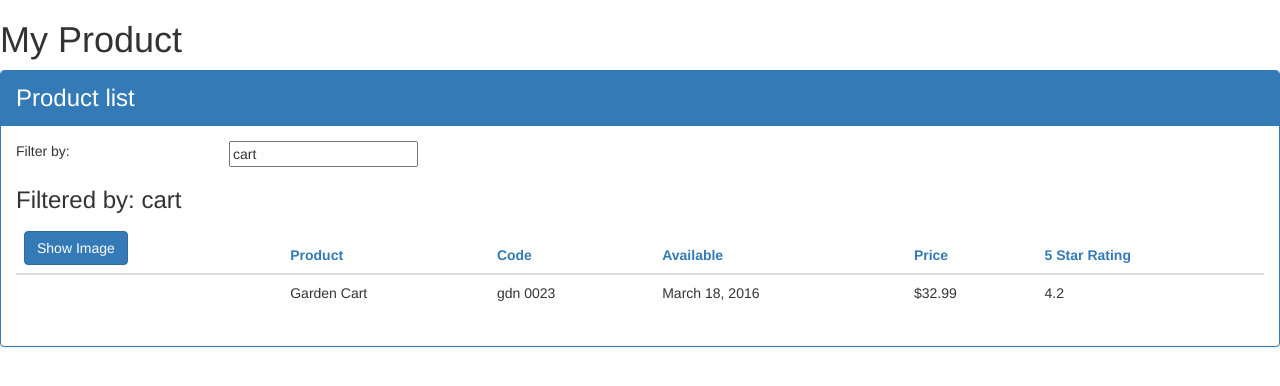
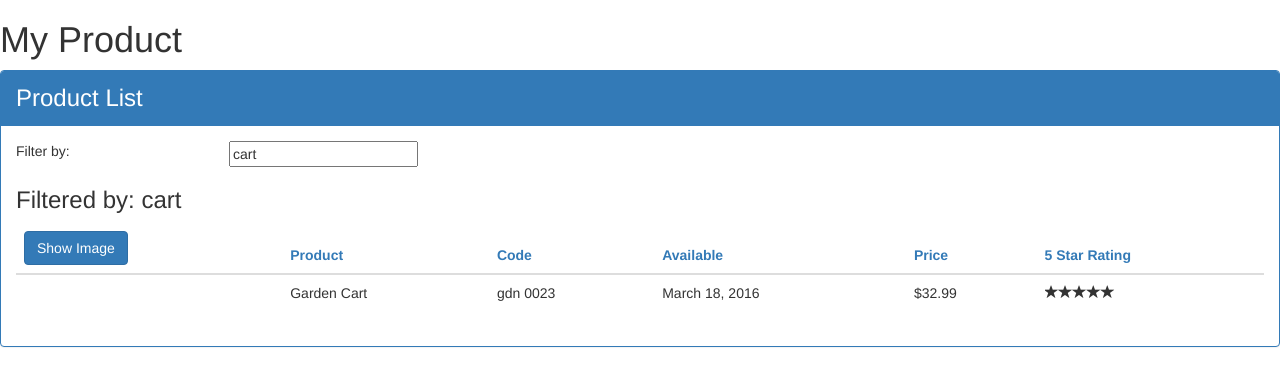
Before and after one commit to Nik7A/angular-example, an Angular app: page /welcome in a window 1280 px wide. Shown: the top 386 px of the page. Built offline with nearby package versions, Linux system fonts and the light colour scheme.

Commit message:
Add stars using nested components

```diff
--- a/src/app/app.module.ts
+++ b/src/app/app.module.ts
@@ -5,12 +5,14 @@
 import { AppComponent } from './app.component';
 import { ProductListComponent } from './products/product-list.component';
 import { ConvertToSpacesPipe } from './shared/convert-to-spaces.pipe';
+import { StarComponent } from './shared/star.component';
 
 @NgModule({
   declarations: [
     AppComponent,
     ProductListComponent,
-    ConvertToSpacesPipe
+    ConvertToSpacesPipe,
+    StarComponent
   ],
   imports: [
     BrowserModule,
--- a/src/app/products/product-list.component.html
+++ b/src/app/products/product-list.component.html
@@ -45,7 +45,10 @@
               <td>{{ product.productCode | lowercase | convertToSpaces: '-' }}</td>
               <td>{{ product.releaseDate }}</td>
               <td>{{ product.price | currency:'USD':true:'1.1-2' }}</td>
-              <td>{{ product.starRating }}</td>
+              <td>
+                <pm-star [rating]='product.starRating'
+                  (ratingClicked)='onRatingClicked($event)'></pm-star>
+              </td>
             </tr>
           </tbody>
       </table>
--- a/src/app/products/product-list.component.ts
+++ b/src/app/products/product-list.component.ts
@@ -9,7 +9,7 @@
 })
 
 export class ProductListComponent implements OnInit {
-  pageTitle: string = 'Product list';
+  pageTitle: string = 'Product List';
   imageWidth: number = 50;
   imageMargin: number = 2;
   showImage: boolean = false;
@@ -82,6 +82,10 @@
     this.listFilter = 'cart';
   }
 
+  onRatingClicked(message: string): void {
+    this.pageTitle = 'Product List: ' + message;
+  }
+
   performFilter(filterBy: string): IProduct[] {
     filterBy = filterBy.toLocaleLowerCase();
     return this.products.filter((product: IProduct) =>
@@ -93,6 +97,6 @@
   }
 
   ngOnInit(): void {
-    console.log('In On Init')
+    // console.log('In On Init')
   }
 }
--- a/src/app/shared/star.component.html
+++ b/src/app/shared/star.component.html
@@ -1,6 +1,7 @@
 <div class="crop"
     [style.width.px]="starWidth"
-    [title]="rating">
+    [title]="rating"
+    (click)='onClick()'>
     <div style="width: 86px">
         <span class="glyphicon glyphicon-star"></span>
         <span class="glyphicon glyphicon-star"></span>
--- /dev/null
+++ b/src/app/shared/star.component.ts
@@ -0,0 +1,22 @@
+import { Component, OnChanges , Input, Output, EventEmitter } from '@angular/core';
+
+@Component({
+  selector: 'pm-star',
+  templateUrl: './star.component.html',
+  styleUrls: ['./star.component.css']
+})
+
+export class StarComponent implements OnChanges {
+  @Input() rating: number;
+  starWidth: number;
+  @Output() ratingClicked: EventEmitter<string> =
+    new EventEmitter<string>();
+
+  ngOnChanges(): void {
+    this.starWidth = this.rating * 86/5;
+  }
+
+  onClick(): void {
+    this.ratingClicked.emit(`The rating ${this.rating} was clicked!`);
+  }
+}
```
